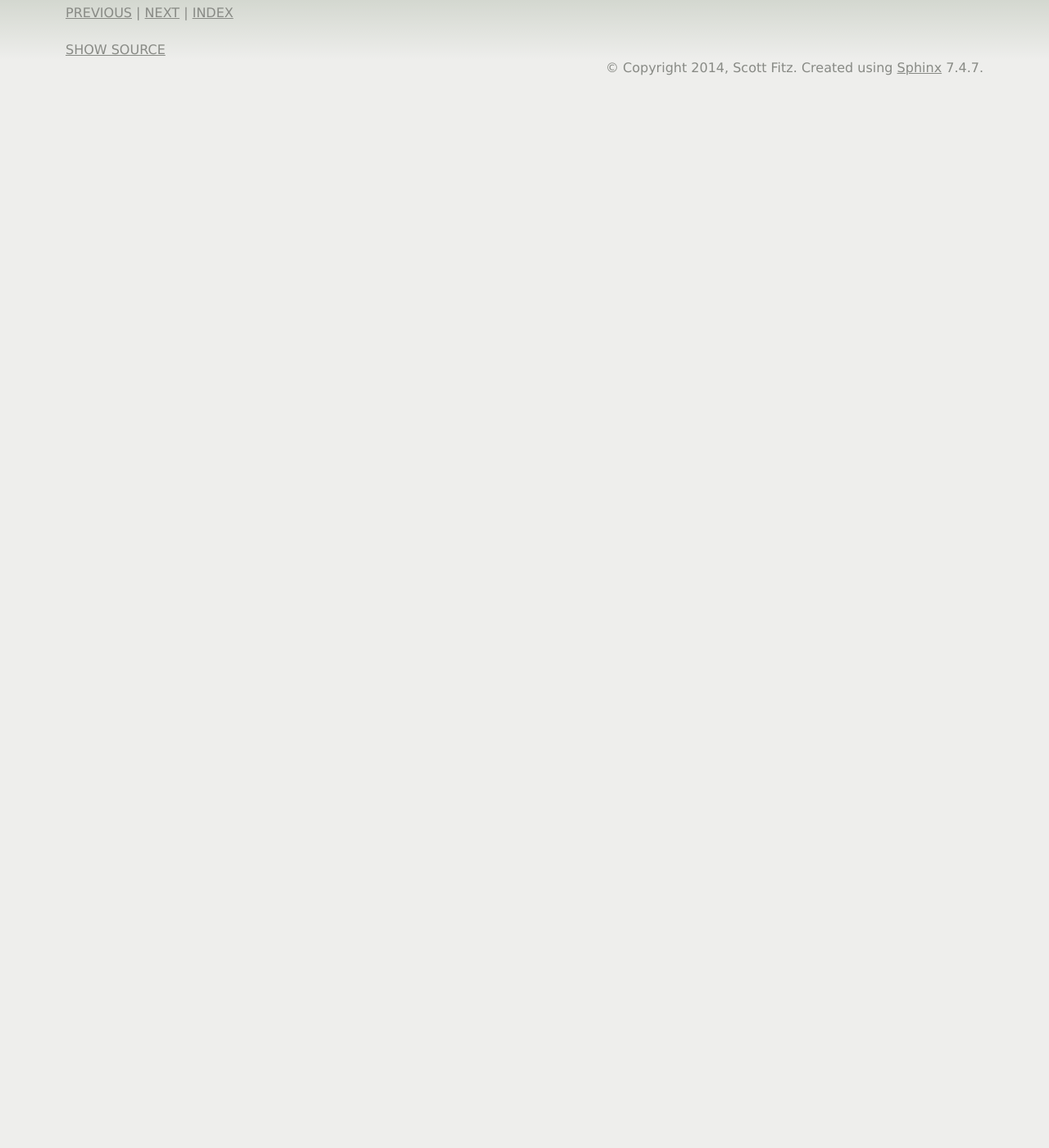
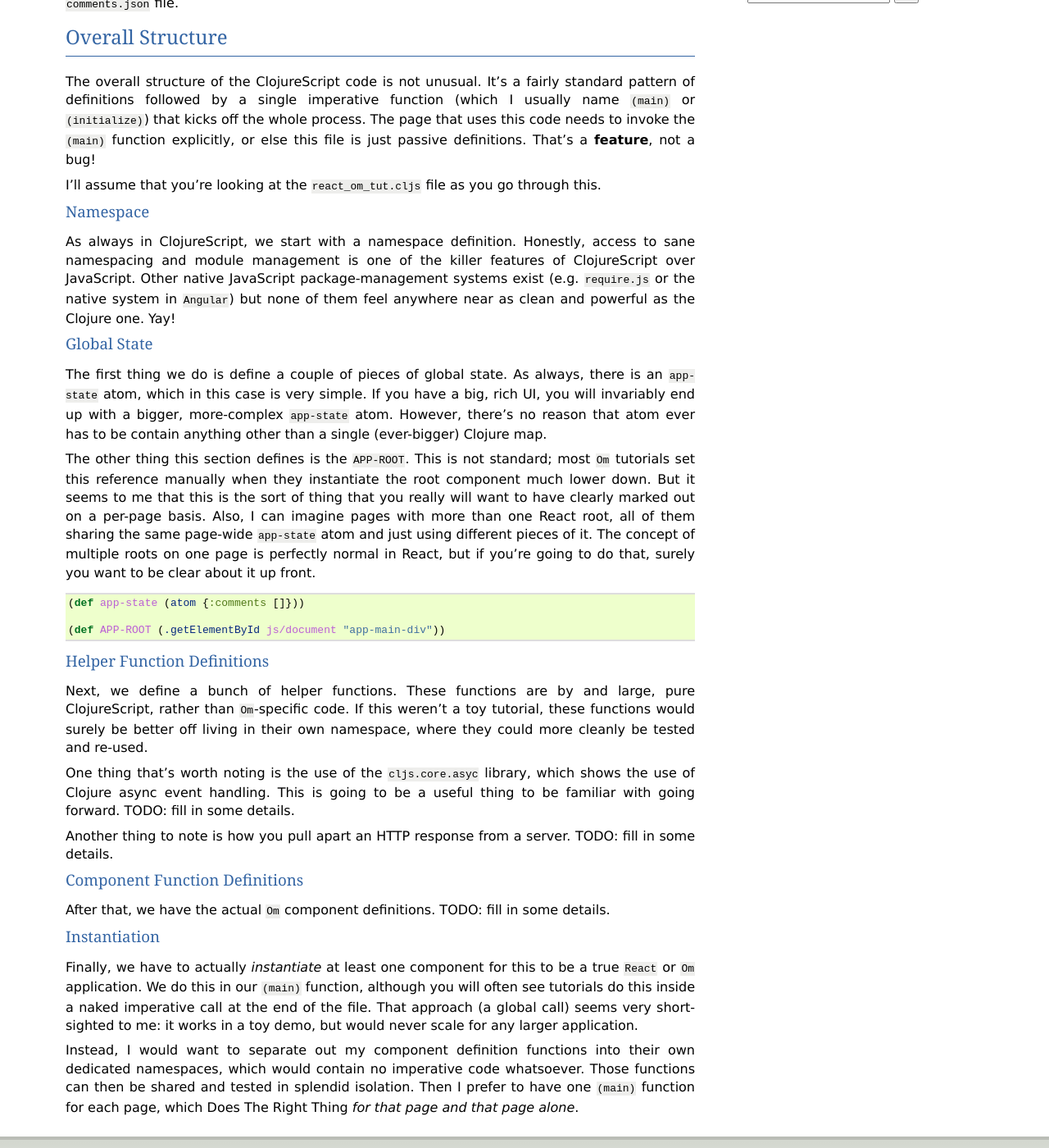
Before and after one commit to doctorwidget/clui-om, a Sphinx documentation site: the page built from doc/react-om.rst, in a window 1280 px wide and 1400 px high, scrolled down 585 px. Shown: the whole window at 82% size. Built offline with Sphinx 7.4.7, drawn with Linux system fonts in a browser that asks for light colours; before the commit the page ends 900 px from its top, so only the background shows below that; some of the changed text lies outside the part shown.

Commit message:
More documentation. Use main() instead of initialize().

```diff
--- a/doc/react-om.rst
+++ b/doc/react-om.rst
@@ -19,3 +19,104 @@ Fortunately, it turns out that poring over the error messages and the ``Om``
 source code to clean up those anomalies was a worthwhile learning experience.
 
 .. _`Om version of the React tutorial`: https://github.com/jalehman/react-tutorial-om">react-tutorial-om
+
+The final, cleaned up version of the ClojureScript code can be found at
+``src/cljs/clui_om/react_om_tut.cljs``. There is also some special server-side
+helper code (which basically just sets up a server-side atom to act as mock
+database which resets on every server restart) at
+``src/clj/clui_oum/react_om_tut.clj``. Note that the server-side code is
+optional; it makes for a nicer user experience than the raw React tutorial,
+because newly-posted comments persist until the server restarts, rather than
+vanishing the next time the code reads the static ``comments.json`` file.
+
+
+Overall Structure
+======================
+
+The overall structure of the ClojureScript code is not unusual. It's a fairly
+standard pattern of definitions followed by a single imperative function (which
+I usually name ``(main)`` or ``(initialize)``) that kicks off the whole process.
+The page that uses this code needs to invoke the ``(main)`` function explicitly,
+or else this file is just passive definitions. That's a **feature**, not a bug!
+
+I'll assume that you're looking at the ``react_om_tut.cljs`` file as you go
+through this.
+
+
+Namespace
+-------------
+
+As always in ClojureScript, we start with a namespace definition. Honestly,
+access to sane namespacing and module management is one of the killer features
+of ClojureScript over JavaScript. Other native JavaScript package-management
+systems exist (e.g. ``require.js`` or the native system in ``Angular``) but none
+of them feel anywhere near as clean and powerful as the Clojure one. Yay!
+
+
+Global State
+----------------------
+
+The first thing we do is define a couple of pieces of global state. As always,
+there is an ``app-state`` atom, which in this case is very simple. If you have a
+big, rich UI, you will invariably end up with a bigger, more-complex
+``app-state`` atom. However, there's no reason that atom ever has to be contain
+anything other than a single (ever-bigger) Clojure map.
+
+The other thing this section defines is the ``APP-ROOT``. This is not standard;
+most ``Om`` tutorials set this reference manually when they instantiate the root
+component much lower down. But it seems to me that this is the sort of thing
+that you really will want to have clearly marked out on a per-page basis. Also,
+I can imagine pages with more than one React root, all of them sharing the same
+page-wide ``app-state`` atom and just using different pieces of it. The concept
+of multiple roots on one page is perfectly normal in React, but if you're going
+to do that, surely you want to be clear about it up front.
+
+.. code-block:: clojure
+
+    (def app-state (atom {:comments []}))
+
+    (def APP-ROOT (.getElementById js/document "app-main-div"))
+
+
+
+
+Helper Function Definitions
+--------------------------------------
+
+Next, we define a bunch of helper functions. These functions are by and large,
+pure ClojureScript, rather than ``Om``-specific code. If this weren't a toy
+tutorial, these functions would surely be better off living in their own
+namespace, where they could more cleanly be tested and re-used.
+
+One thing that's worth noting is the use of the ``cljs.core.asyc`` library,
+which shows the use of Clojure async event handling. This is going to be a
+useful thing to be familiar with going forward. TODO: fill in some details.
+
+Another thing to note is how you pull apart an HTTP response from a server.
+TODO: fill in some details.
+
+
+
+Component Function Definitions
+-----------------------------------
+
+After that, we have the actual ``Om`` component definitions. TODO: fill in some
+details.
+
+
+
+Instantiation
+-------------------
+
+Finally, we have to actually *instantiate* at least one component for this to be
+a true ``React`` or ``Om`` application. We do this in our ``(main)``
+function, although you will often see tutorials do this inside a naked
+imperative call at the end of the file. That approach (a global call) seems very
+short-sighted to me: it works in a toy demo, but would never scale for any
+larger application.
+
+Instead, I would want to separate out my component definition functions into
+their own dedicated namespaces, which would contain no imperative code
+whatsoever. Those functions can then be shared and tested in splendid isolation.
+Then I prefer to have one ``(main)`` function for each page, which Does
+The Right Thing *for that page and that page alone*.
--- a/resources/public/html/react-om-tut.tpl.html
+++ b/resources/public/html/react-om-tut.tpl.html
@@ -10,5 +10,5 @@
     <script src="/js/clui_om.js"></script>
     <!-- Demonstrates that JavaScript *namespaces* also use underscores.
          The *only* place for dashes is inside CLJS source files! -->
-    <script>clui_om.react_om_tut.initialize()</script>
+    <script>clui_om.react_om_tut.main()</script>
 </div>
```
Also changed, not shown: 1 other file.
